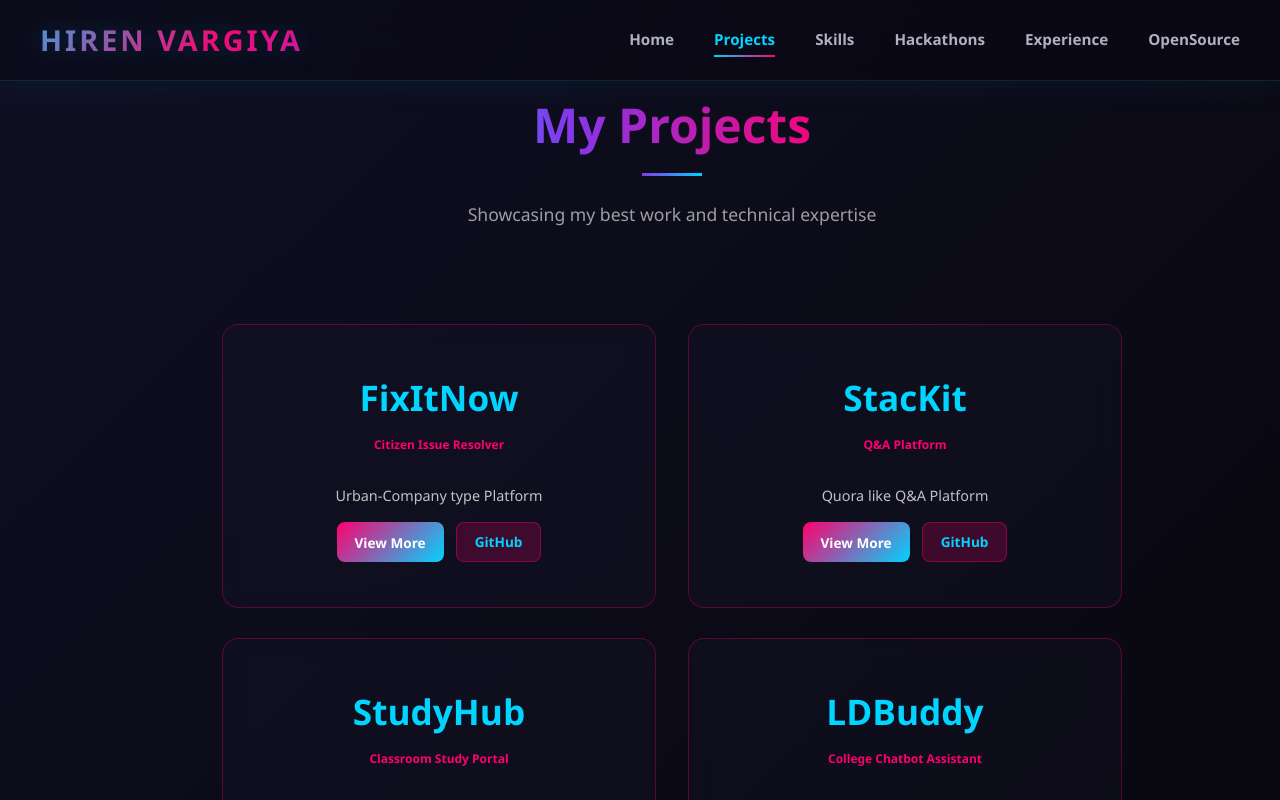
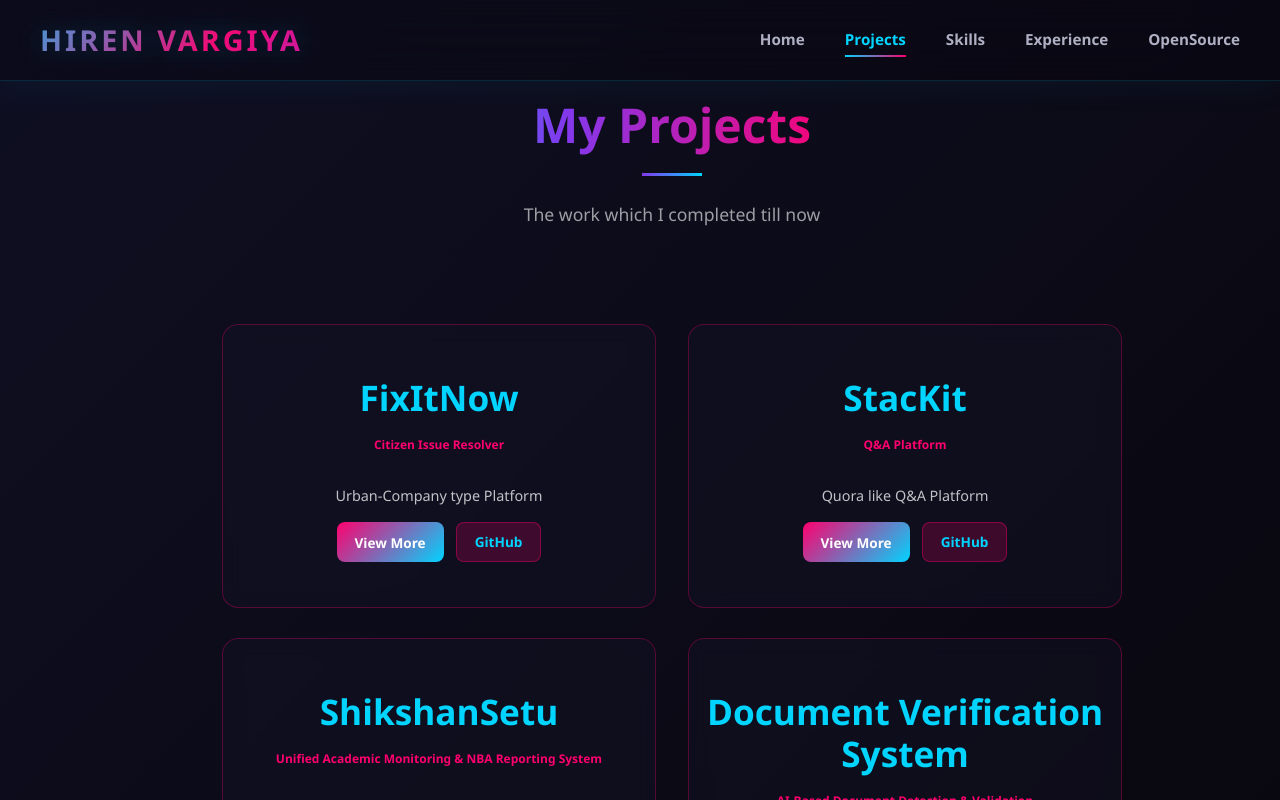
Before and after one commit to HRVargiya-2000s/Hiren-s-Portfolio, a React (Vite) app: page / in a window 1280 px wide. Both pictures are taken after a click on the button "Projects". Shown: the top 800 px of the page. Built offline with nearby package versions, Linux system fonts and the light colour scheme.

Commit message:
Update portfolio content and sections

```diff
--- a/index.html
+++ b/index.html
@@ -6,7 +6,7 @@
     <meta name="theme-color" content="#0f0f23" />
     <meta name="description" content="Creative developer and designer portfolio" />
     <link rel="icon" type="image/svg+xml" href="/h-logo.svg" />
-    <title>HIREN VARGIYA - Creative Developer Portfolio</title>
+    <title>HIREN VARGIYA</title>
   </head>
   <body>
     <div id="root"></div>
--- a/src/App.jsx
+++ b/src/App.jsx
@@ -5,7 +5,6 @@ import Home from './components/Home'
 import About from './components/About'
 import Projects from './components/Projects'
 import Skills from './components/Skills'
-import Hackathons from './components/Hackathons'
 import Experience from './components/Experience'
 import OpenSource from './components/OpenSource'
 import Contact from './components/Contact'
@@ -22,7 +21,6 @@ function App() {
       {activeSection === 'about' && <About />}
       {activeSection === 'projects' && <Projects />}
       {activeSection === 'skills' && <Skills />}
-      {activeSection === 'hackathons' && <Hackathons />}
       {activeSection === 'experience' && <Experience />}
       {activeSection === 'opensource' && <OpenSource />}
       {activeSection === 'contact' && <Contact />}
--- a/src/components/About.css
+++ b/src/components/About.css
@@ -43,7 +43,7 @@
 
 .section-header {
   text-align: center;
-  margin-bottom: 2rem;
+  margin-bottom: 0.5rem;
 }
 
 .about-content {
--- a/src/components/Footer.jsx
+++ b/src/components/Footer.jsx
@@ -25,7 +25,7 @@ export default function Footer() {
     },
     {
       label: 'Phone',
-      link: 'tel:+917841250394',
+      link: 'tel:+918141375970',
       icon: faPhone
     },
   ]
@@ -57,7 +57,7 @@ export default function Footer() {
 
       <div className="footer-bottom">
         <p className="copyright">
-          &copy; {currentYear} Hiren Vargiya. All rights reserved. | Designed & Developed with passion
+          &copy; {currentYear} Hiren Vargiya. | Designed & Developed with passion
         </p>
       </div>
     </footer>
--- a/src/components/Home.jsx
+++ b/src/components/Home.jsx
@@ -108,19 +108,18 @@ export default function Home({ setActiveSection }) {
           initial="hidden"
           animate="visible"
         >
-          <motion.div
+          <div
             className="profile-image-wrapper"
-            {...floatingAnimation}
           >
             <div className="image-frame">
               <img
-                src="/profile-image.jpg"
+                src="/profile-image.jpeg"
                 alt="Hiren Vargiya"
                 className="profile-image"
               />
               <div className="image-glow"></div>
             </div>
-          </motion.div>
+            </div>
         </motion.div>
       </motion.div>
     </section>
--- a/src/components/Navigation.jsx
+++ b/src/components/Navigation.jsx
@@ -7,7 +7,6 @@ export default function Navigation({ activeSection, setActiveSection }) {
     { key: 'home', label: 'Home' },
     { key: 'projects', label: 'Projects' },
     { key: 'skills', label: 'Skills' },
-    { key: 'hackathons', label: 'Hackathons' },
     { key: 'experience', label: 'Experience' },
     { key: 'opensource', label: 'OpenSource' }
   ]
--- a/src/components/OpenSource.jsx
+++ b/src/components/OpenSource.jsx
@@ -27,14 +27,14 @@ export default function OpenSource() {
       type: 'Certification Program',
       title: 'Google Cloud Arcade Facilitator Program',
       organization: 'Google Cloud',
-      period: '2025 Cohort-2 (Pending Completion)',
+      period: 'Aug - Dec (2025 Cohort-2)',
       description: 'Participating in the Google Cloud Arcade Facilitator Program to learn cloud technologies and help others in the community understand cloud computing fundamentals.',
       technologies: ['Google Cloud', 'Cloud Computing', 'Infrastructure'],
       achievements: [
         'Learning Google Cloud fundamentals',
         'Completing hands-on labs and quests',
         'Facilitating learning for peer students',
-        'Certificate pending upon completion'
+        'Certificate upon completion'
       ],
       icon: <FontAwesomeIcon icon={faCloud} />,
       color: 'linear-gradient(135deg, #8338ec, #ff006e)'
--- a/src/components/Projects.jsx
+++ b/src/components/Projects.jsx
@@ -35,29 +35,29 @@ export default function Projects() {
     },
     {
       id: 3,
-      title: 'StudyHub',
-      subtitle: 'Classroom Study Portal',
-      description: 'React based Classroom Study Portal',
-      tech: ['React.js', 'Tailwind CSS', 'Material UI', 'Firebase'],
+      title: 'ShikshanSetu',
+      subtitle: 'Unified Academic Monitoring & NBA Reporting System',
+      description: 'Centralized Academic Management Platform',
+      tech: ['Web-Based Platform', 'Mobile-Enabled', 'BLE', 'phpMyAdmin', 'LLM API', 'Cloud Servers'],
       color: 'gradient-cyan',
-      github: 'https://github.com/HRVargiya-2000s/StudyHub.git',
-      features: ['Teacher Dashboard', 'Material Upload', 'Real-time Updates', 'Responsive Design', 'Firebase Auth'],
-      fullDescription: 'StudyHub aims to provide a secure, collaborative platform where students can share, organize, and access academic study materials in real time, while ensuring proper access control based on user roles and class membership.',
-      keyFeatures: ['Secure User Authentication', 'Centralized Material Management', 'Cloud File Storage & Retrieval', 'Class-Based Data Segregation', 'Search and Category-Based Filtering'],
-      techStack: 'React.js, Tailwind CSS, Material UI, Firebase'
+      github: 'https://github.com/HRVargiya-2000s/C2C-108.git',
+      features: ['Attendance Tracking via QR/RFID/GPS', 'CO-PO Mapping & Attainment', 'Real-Time Analytics Dashboard', 'NBA-Ready Reports', 'Document Repository'],
+      fullDescription: 'ShikshanSetu is a centralized digital platform designed to streamline student academic data management including attendance, internal assessments, and course outcomes. The system automates CO-PO mapping and attainment calculation to support NBA accreditation processes. It provides real-time analytics dashboards, simplified data entry, and maintains data integrity across departments while supporting decision-making for institutional growth.',
+      keyFeatures: ['Centralized Student Data Management', 'Automated Attendance Tracking via BLE', 'Simplified Entry & Analysis of Internal Assessment Marks', 'Automatic CO-PO Attainment Calculation', 'NBA-Ready Reports Generated Instantly', 'Repository for Academic Documents & Records'],
+      techStack: 'Web-Based & Mobile Platform, BLE, phpMyAdmin, Cloud/On-Premise Servers, LLM API key'
     },
     {
       id: 4,
-      title: 'LDBuddy',
-      subtitle: 'College Chatbot Assistant',
-      description: 'A Chatbot for LDCE related Query.',
-      tech: ['HTML', 'CSS', 'JavaScript', 'LocalStorage', 'JSON'],
+      title: 'Document Verification System',
+      subtitle: 'AI-Based Document Detection & Validation',
+      description: 'Smart Document Processing for Admission',
+      tech: ['Python', 'Tabula', 'Google Vision', 'QR Validation', 'SQLite', 'Flask', 'HTML/CSS'],
       color: 'gradient-pink',
-      github: 'https://github.com/HRVargiya-2000s/LDBuddy.git',
-      features: ['FAQ Database', 'Chat History', 'Drag & Drop', 'Profile Storage', 'Export Chat'],
-      fullDescription: 'LDBuddy aims to provide a simple, offline-friendly chatbot-style interface that helps students quickly access college-related information for LDCE and GTU without relying on any backend or server. The project focuses on fast access to FAQs, exam information, and important links using a clean chat-based UI built entirely with frontend technologies. It is designed for local use, easy customization, and academic or portfolio demonstration purposes.',
-      keyFeatures: ['Profile Storage Using localStorage', 'FAQ-JSON-Based Question Answering', 'Session-Based Multi-Chat Handling', 'Export chat'],
-      techStack: 'HTML, CSS, JS, LocalStorage, JSON data'
+      github: 'https://github.com/HRVargiya-2000s/C2C-ACPC-Doc-Ver.git',
+      features: ['PDF to Excel Conversion', 'Automated QR Validation', 'Document Authentication', 'Status Dashboard', 'Scalable Architecture'],
+      fullDescription: 'Document Verification System is an AI-based solution for detecting fake documents and automating the validation of student admission documents. The system streamlines the admission process by automatically extracting information from uploaded PDFs, validating document authenticity through QR code verification, and generating structured reports. It significantly reduces manual workload, ensures accuracy, and increases transparency in the admission process.',
+      keyFeatures: ['PDF to Structured Excel Conversion', 'Automated QR Code-Based Document Validation', 'OCR-Powered Information Extraction', 'Field-Wise Validation Dashboard & Status Tracker', 'Prototype Scalable for Institute-Wide Deployment', 'Authentication & Authenticity Verification'],
+      techStack: 'Python, PyPDF2, Tabula, OCR APIs, QR Validation, MySQL, Django/Flask, Node.js'
     }
   ]
 
@@ -88,7 +88,7 @@ export default function Projects() {
         >
           <h2>My Projects</h2>
           <div className="header-line"></div>
-          <p className="section-subtitle">Showcasing my best work and technical expertise</p>
+          <p className="section-subtitle">The work which I completed till now</p>
         </motion.div>
 
         <motion.div
--- a/src/components/Skills.jsx
+++ b/src/components/Skills.jsx
@@ -10,6 +10,7 @@ export default function Skills() {
         { name: 'CSS' },
         { name: 'JavaScript' },
         { name: 'React.js' },
+        { name: 'React Native' },
         { name: 'Tailwind CSS' },
         { name: 'Framer Motion' }
       ]
@@ -42,7 +43,8 @@ export default function Skills() {
         { name: 'Java' },
         { name: 'Python' },
         { name: 'JavaScript' },
-        { name: 'PHP' }
+        { name: 'PHP' },
+        { name: 'Flask' }
       ]
     },
     {
```
Also changed, not shown: src/components/About.jsx (+4 -3 lines), src/components/Experience.css (+12 -3 lines), src/components/Experience.jsx (+17 -7 lines), public/profile-image.jpeg (added), public/profile-image.jpg (deleted).
